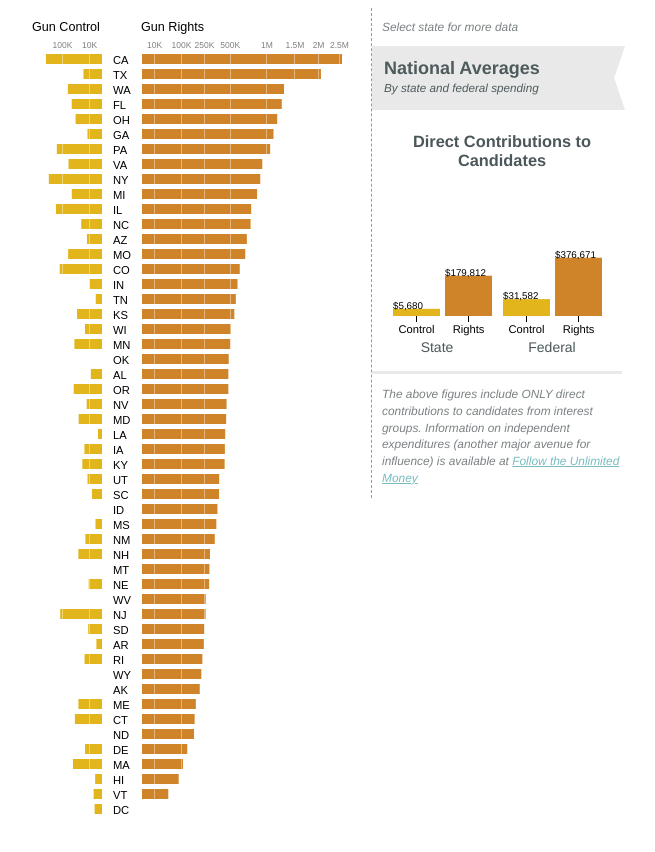
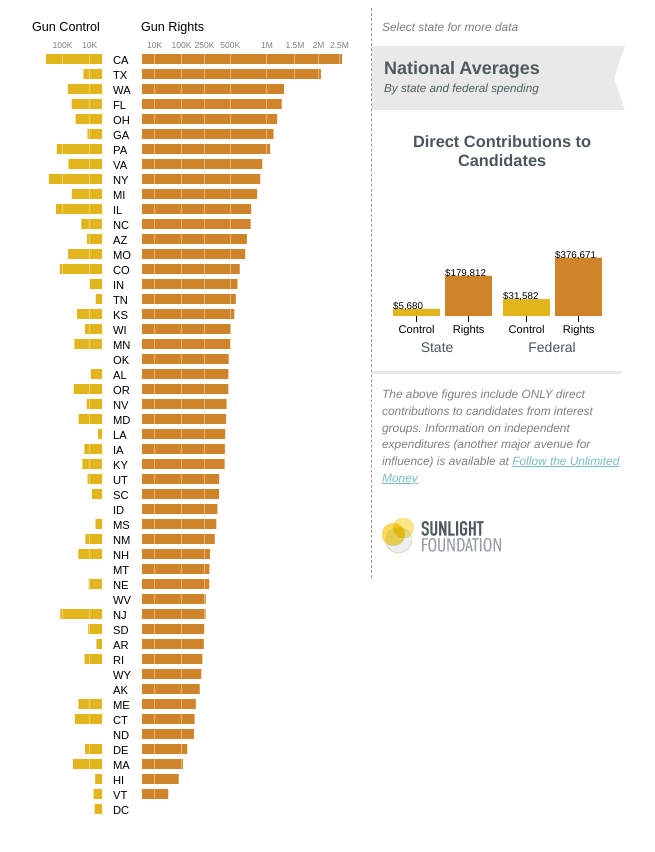
Before and after one commit to sunlightlabs/gun-data-explorer, a plain HTML site: page index.html in a window 1280 px wide. Shown: the whole page, without its empty margins (318-973 px from the left). Drawn offline with Linux system fonts and the light colour scheme.

Commit message:
sf logo added

```diff
--- a/index.html
+++ b/index.html
@@ -27,6 +27,7 @@
             </div>
             <div id="ibCaption">
                 <p>The above figures include ONLY direct contributions to candidates from interest groups. Information on independent expenditures (another major avenue for influence) is available at <a href="">Follow the Unlimited Money</a></p>
+                <img class="sfLogo" src="sf_logo.png">
             </div>
         </div>
         <div id="mainChartContainer">
--- a/style.css
+++ b/style.css
@@ -194,3 +194,8 @@ a:hover{
 .bar.control:hover{
 	fill: rgb(231, 207, 28);
 }
+
+.sfLogo{
+	margin-top: 20px;
+	margin-bottom: 20px;
+}
```
Also changed, not shown: sf_logo.png (added).
